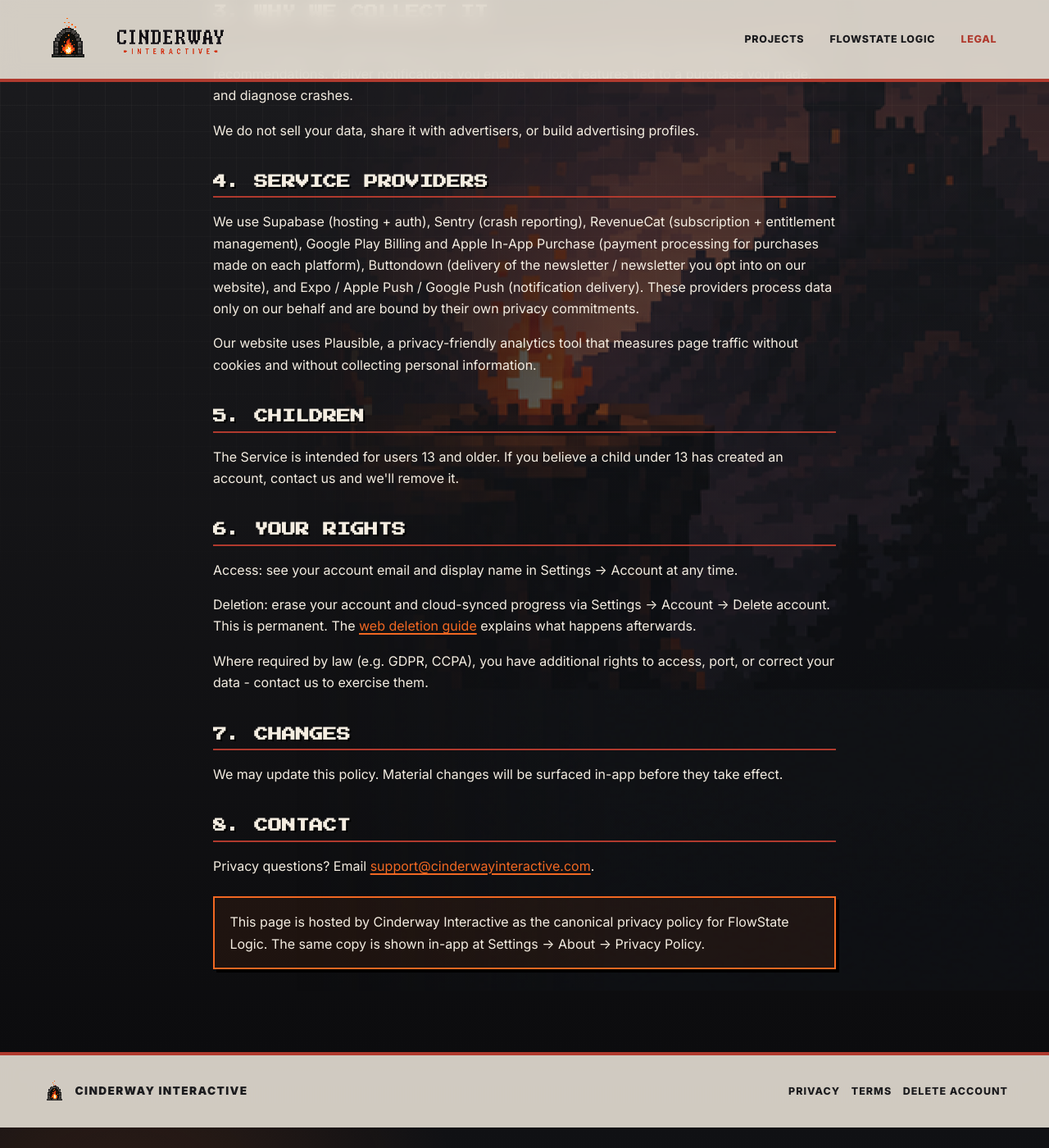
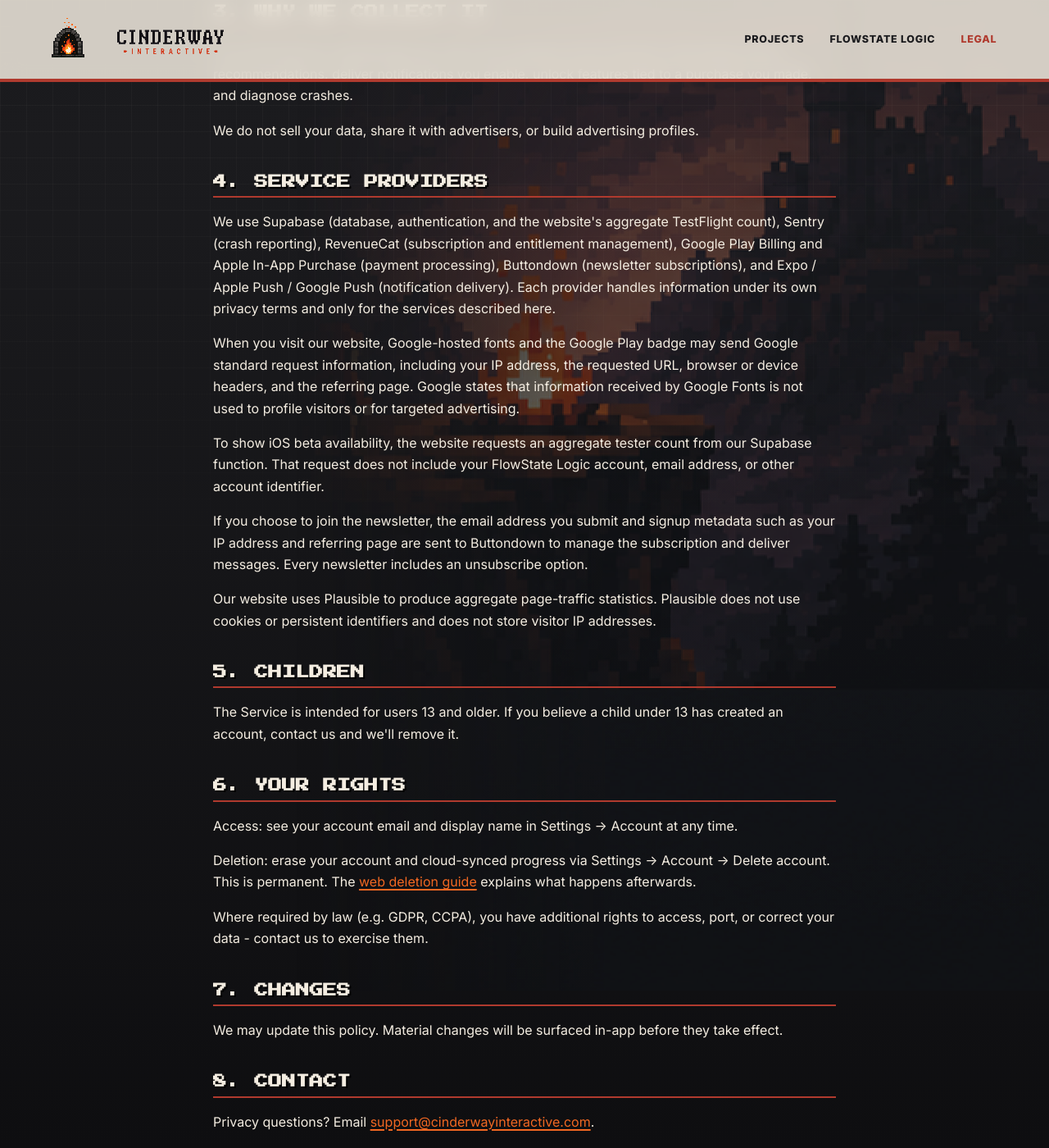
Before and after one commit to andrewkamback-sudo/privacy, a Jekyll site: the page privacy.html, which Jekyll copies as it is, in a window 1280 px wide and 1400 px high, scrolled down 1065 px. Shown: the whole window at 82% size. Built offline with Jekyll 4.4.1, drawn with Linux system fonts in a browser that asks for light colours; some of the changed text lies outside the part shown.

Commit message:
Disclose website service providers

```diff
--- a/privacy.html
+++ b/privacy.html
@@ -49,7 +49,7 @@
       <article class="doc">
         <p class="doc-eyebrow">Legal · FlowState Logic</p>
         <h1>Privacy Policy</h1>
-        <p class="doc-meta">Last updated: June 2026</p>
+        <p class="doc-meta">Last updated: July 2026</p>
 
         <h2>1. What We Collect</h2>
         <p>When you sign up, we store the email address and display name you provide. If you sign in with Google, we receive your email, display name, and profile picture from Google and store the same fields on our side.</p>
@@ -67,8 +67,11 @@
         <p>We do not sell your data, share it with advertisers, or build advertising profiles.</p>
 
         <h2>4. Service Providers</h2>
-        <p>We use Supabase (hosting + auth), Sentry (crash reporting), RevenueCat (subscription + entitlement management), Google Play Billing and Apple In-App Purchase (payment processing for purchases made on each platform), Buttondown (delivery of the newsletter / newsletter you opt into on our website), and Expo / Apple Push / Google Push (notification delivery). These providers process data only on our behalf and are bound by their own privacy commitments.</p>
-        <p>Our website uses Plausible, a privacy-friendly analytics tool that measures page traffic without cookies and without collecting personal information.</p>
+        <p>We use Supabase (database, authentication, and the website's aggregate TestFlight count), Sentry (crash reporting), RevenueCat (subscription and entitlement management), Google Play Billing and Apple In-App Purchase (payment processing), Buttondown (newsletter subscriptions), and Expo / Apple Push / Google Push (notification delivery). Each provider handles information under its own privacy terms and only for the services described here.</p>
+        <p>When you visit our website, Google-hosted fonts and the Google Play badge may send Google standard request information, including your IP address, the requested URL, browser or device headers, and the referring page. Google states that information received by Google Fonts is not used to profile visitors or for targeted advertising.</p>
+        <p>To show iOS beta availability, the website requests an aggregate tester count from our Supabase function. That request does not include your FlowState Logic account, email address, or other account identifier.</p>
+        <p>If you choose to join the newsletter, the email address you submit and signup metadata such as your IP address and referring page are sent to Buttondown to manage the subscription and deliver messages. Every newsletter includes an unsubscribe option.</p>
+        <p>Our website uses Plausible to produce aggregate page-traffic statistics. Plausible does not use cookies or persistent identifiers and does not store visitor IP addresses.</p>
 
         <h2>5. Children</h2>
         <p>The Service is intended for users 13 and older. If you believe a child under 13 has created an account, contact us and we'll remove it.</p>
@@ -85,7 +88,7 @@
         <p>Privacy questions? Email <a href="mailto:support@cinderwayinteractive.com">support@cinderwayinteractive.com</a>.</p>
 
         <div class="notice">
-          <p>This page is hosted by Cinderway Interactive as the canonical privacy policy for FlowState Logic. The same copy is shown in-app at Settings → About → Privacy Policy.</p>
+          <p>This page is hosted by Cinderway Interactive as the canonical privacy policy for FlowState Logic. A summary is also available in-app at Settings → About → Privacy Policy.</p>
         </div>
       </article>
     </main>
```
